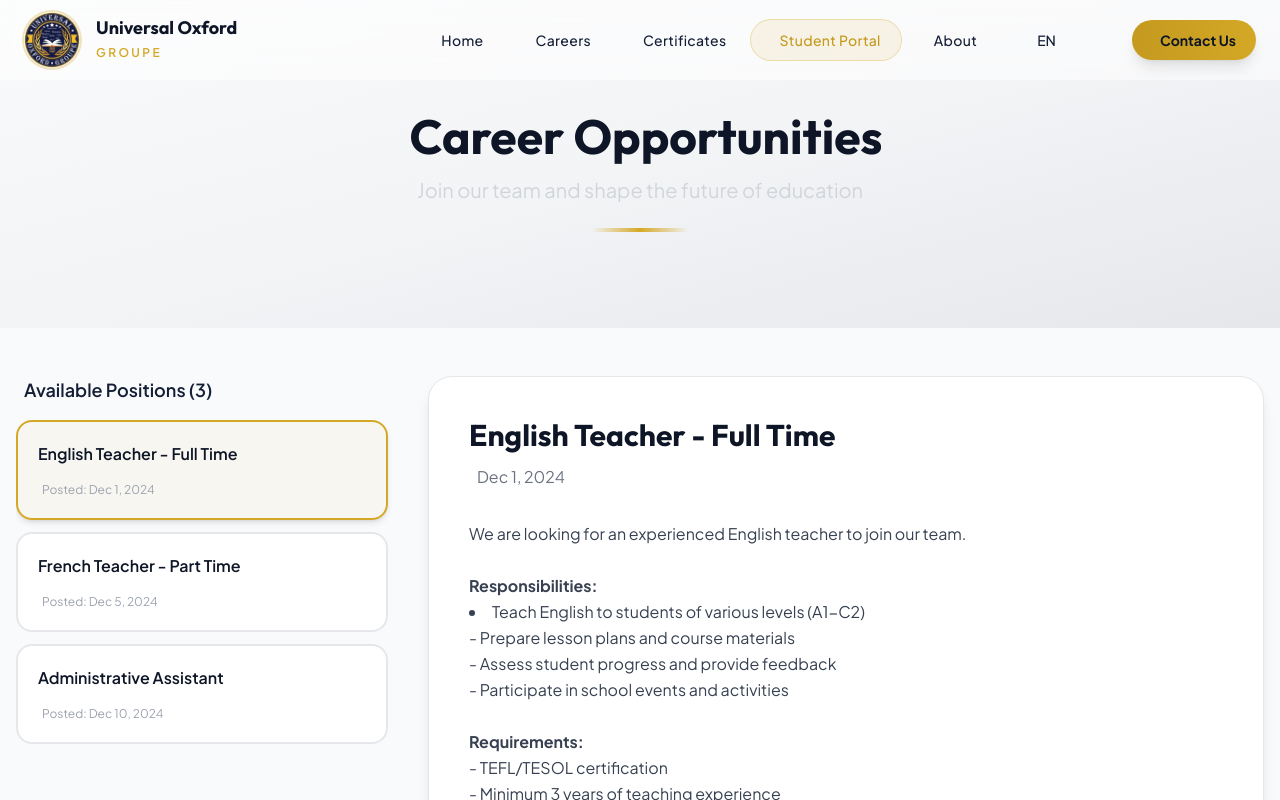
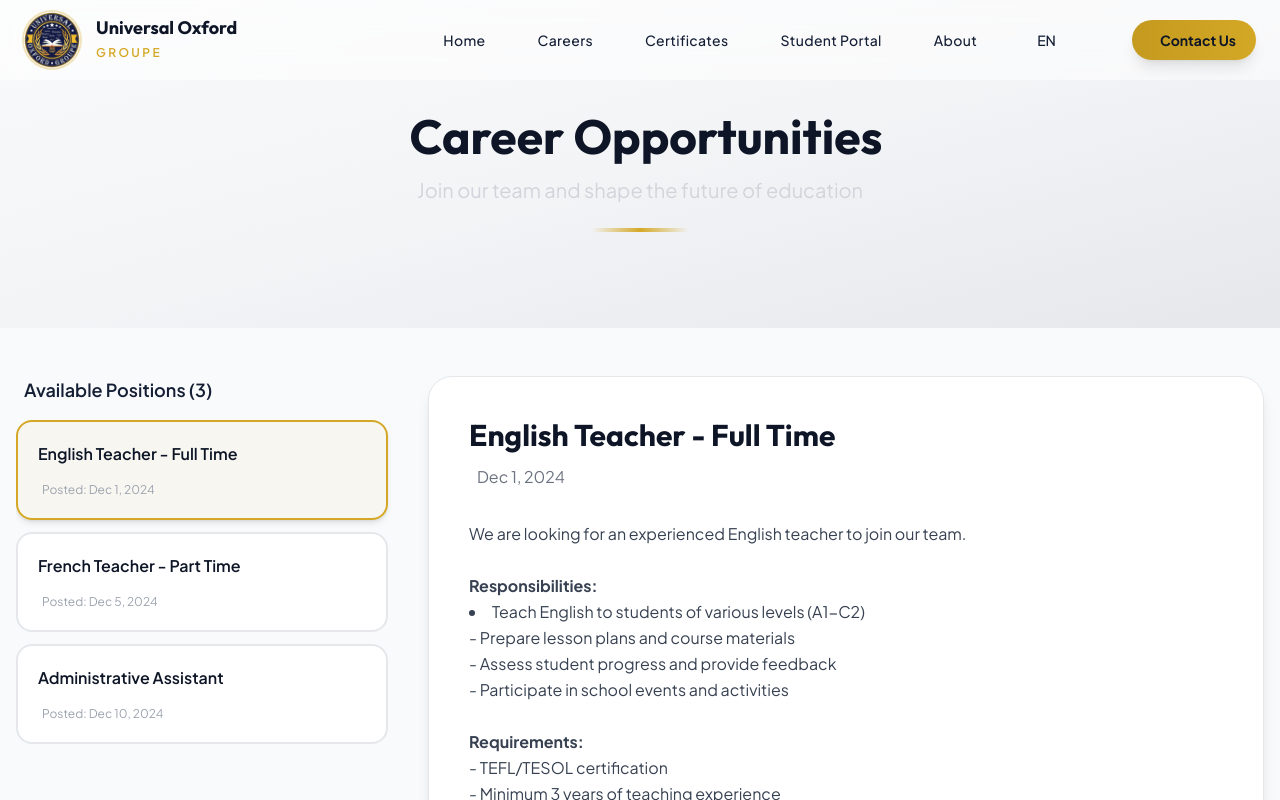
Before and after one commit to xphobiadev/Oxford_school, a Nuxt app: page /jobs in a window 1280 px wide. Shown: the top 800 px of the page. Built offline with nearby package versions, Linux system fonts and the light colour scheme; some icons are missing.

Commit message:
Remove permanent active highlight style from Student Portal menu link

```diff
--- a/app/components/layout/AppHeader.vue
+++ b/app/components/layout/AppHeader.vue
@@ -42,10 +42,9 @@
             :to="item.hash ? { path: item.path, hash: item.hash } : item.path"
             @click="handleMenuClick($event, item)"
             class="relative px-5 py-2.5 rounded-full font-medium text-sm tracking-wide
-                   transition-all duration-300 group flex items-center gap-2"
-            :class="item.highlight ? 'bg-gold-500/10 text-gold-600 dark:text-gold-400 hover:bg-gold-500 hover:text-navy-950 dark:hover:bg-gold-500 dark:hover:text-navy-950 border border-gold-500/30' : 'text-navy-800 hover:bg-black/5 dark:text-gray-300 dark:hover:text-white dark:hover:bg-white/10'"
+                   transition-all duration-300 group flex items-center gap-2 text-navy-800 hover:bg-black/5 dark:text-gray-300 dark:hover:text-white dark:hover:bg-white/10"
           >
-            <i :class="[item.icon, item.highlight ? 'text-gold-500 group-hover:text-navy-950' : 'text-gold-600 dark:text-gold-500/70 group-hover:text-gold-500']" class="text-xs"></i>
+            <i :class="item.icon" class="text-gold-600 dark:text-gold-500/70 group-hover:text-gold-500 text-xs transition-colors"></i>
             {{ item.label }}
           </NuxtLink>
         </li>
@@ -95,8 +94,9 @@
           <li v-for="item in menuItems" :key="item.label">
             <NuxtLink
               :to="item.hash ? { path: item.path, hash: item.hash } : item.path"
-              class="flex items-center gap-4 px-5 py-4 rounded-2xl transition-all font-medium border"
-              :class="item.highlight ? 'bg-gold-500/10 text-gold-600 dark:text-gold-400 border-gold-500/30' : 'text-navy-700 dark:text-gray-300 hover:text-gold-600 dark:hover:text-white hover:bg-black/5 dark:hover:bg-white/5 border-transparent hover:border-gold-500/10'"
+              class="flex items-center gap-4 px-5 py-4 rounded-2xl text-navy-700 dark:text-gray-300
+                     hover:text-gold-600 dark:hover:text-white hover:bg-black/5 dark:hover:bg-white/5 transition-all font-medium
+                     border border-transparent hover:border-gold-500/10"
               @click="handleMobileMenuClick($event, item)"
             >
               <i :class="item.icon" class="text-gold-500 w-5 text-center"></i>
@@ -127,7 +127,7 @@ const menuItems = [
   { label: 'Home', path: '/', hash: '', icon: 'ph-fill ph-house' },
   { label: 'Careers', path: '/jobs', hash: '', icon: 'ph-fill ph-briefcase' },
   { label: 'Certificates', path: '/certificates', hash: '', icon: 'ph-fill ph-certificate' },
-  { label: 'Student Portal', path: '/portal', hash: '', icon: 'ph-fill ph-student', highlight: true },
+  { label: 'Student Portal', path: '/portal', hash: '', icon: 'ph-fill ph-student' },
   { label: 'About', path: '/about', hash: '', icon: 'ph-fill ph-info' },
 ]
 
```
